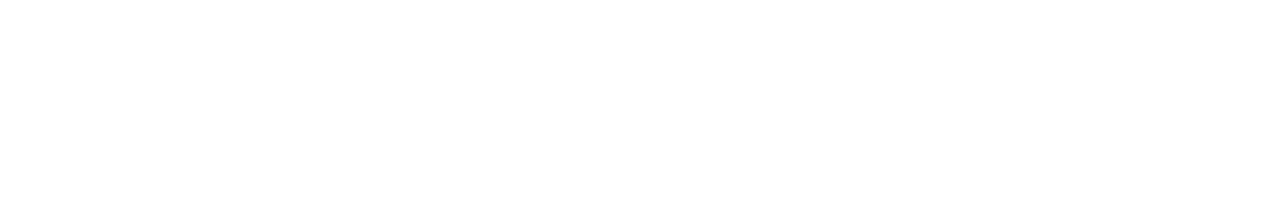
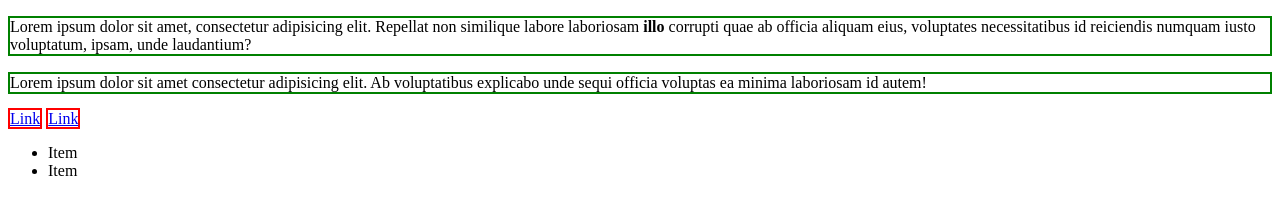
Before and after one commit to mariolazzari/modern-html-css, a plain HTML site: page 02_basic/08_block_inline.html in a window 1280 px wide. Drawn offline with Linux system fonts and the light colour scheme.

Commit message:
Done lesson 14 chapter 2

```diff
--- a/02_basic/08_block_inline.html
+++ b/02_basic/08_block_inline.html
@@ -1,12 +1,30 @@
 <!DOCTYPE html>
 <html lang="en">
-<head>
-  <meta charset="UTF-8">
-  <meta name="viewport" content="width=device-width, initial-scale=1.0">
-  <meta http-equiv="X-UA-Compatible" content="ie=edge">
-  <title>Inline vs Block</title>
-</head>
-<body>
+  <head>
+    <meta charset="UTF-8" />
+    <meta name="viewport" content="width=device-width, initial-scale=1.0" />
+    <meta http-equiv="X-UA-Compatible" content="ie=edge" />
+    <title>Inline vs Block</title>
+  </head>
+  <body>
+    <p style="border: 2px green solid">
+      Lorem ipsum dolor sit amet, consectetur adipisicing elit. Repellat non
+      similique labore laboriosam <strong>illo</strong> corrupti quae ab officia
+      aliquam eius, voluptates necessitatibus id reiciendis numquam iusto
+      voluptatum, ipsam, unde laudantium?
+    </p>
 
-</body>
+    <p style="border: 2px green solid">
+      Lorem ipsum dolor sit amet consectetur adipisicing elit. Ab voluptatibus
+      explicabo unde sequi officia voluptas ea minima laboriosam id autem!
+    </p>
+
+    <a style="border: 2px red solid" href="#">Link</a>
+    <a style="border: 2px red solid" href="#">Link</a>
+
+    <ul>
+      <li>Item</li>
+      <li>Item</li>
+    </ul>
+  </body>
 </html>
```
